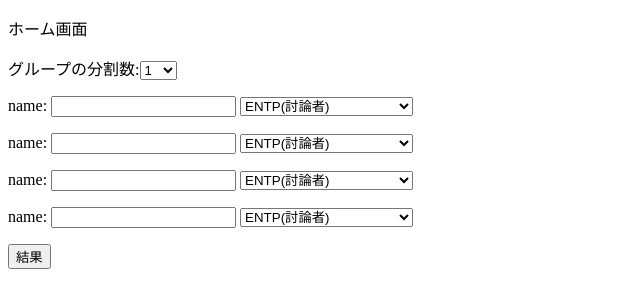
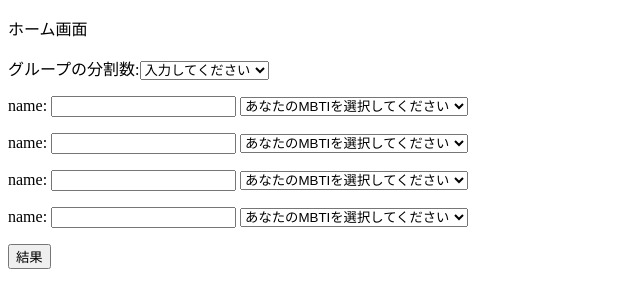
Before and after one commit to ritsuki-i/hatothon-app, a Flask app: page / in a window 1280 px wide. Shown: the top 308 px of the page, without its empty margins (0-640 px from the left). Run offline with Flask 3, Linux system fonts and the light colour scheme.

Commit message:
improve selectbox

```diff
--- a/templates/index.html
+++ b/templates/index.html
@@ -9,6 +9,7 @@
     <p>ホーム画面</p>
     <form action="/result" method="POST">
         <p>グループの分割数:<select id="group_num" name="group_num">
+            <option value="" disabled selected>入力してください</option>
             <option value=1>1</option>
             <option value=2>2</option>
             <option value=3>3</option>
@@ -26,12 +27,14 @@
         <div class="get_input">
             <p>name: <input type="text" name="get_input" required>
                 <select id="mbti" name="get_input">
+                    <option value="" disabled selected>あなたのMBTIを選択してください</option>
                     {% for mbti in mbti_list %}
                         <option value="{{ mbti }}">{{ mbti }}</option>
                     {% endfor %}
                 </select></p>
             <p>name: <input type="text" name="get_input"  required>
                 <select id="mbti" name="get_input">
+                    <option value="" disabled selected>あなたのMBTIを選択してください</option>
                     {% for mbti in mbti_list %}
                         <option value="{{ mbti }}">{{ mbti }}</option>
                     {% endfor %}
@@ -39,6 +42,7 @@
             </p>
             <p>name: <input type="text" name="get_input"  required>
                 <select id="mbti" name="get_input">
+                    <option value="" disabled selected>あなたのMBTIを選択してください</option>
                     {% for mbti in mbti_list %}
                         <option value="{{ mbti }}">{{ mbti }}</option>
                     {% endfor %}
@@ -46,6 +50,7 @@
             </p>
             <p>name: <input type="text" name="get_input">
                 <select id="mbti" name="get_input">
+                    <option value="" disabled selected>あなたのMBTIを選択してください</option>
                     {% for mbti in mbti_list %}
                         <option value={{ mbti }}>{{ mbti }}</option>
                     {% endfor %}
```
